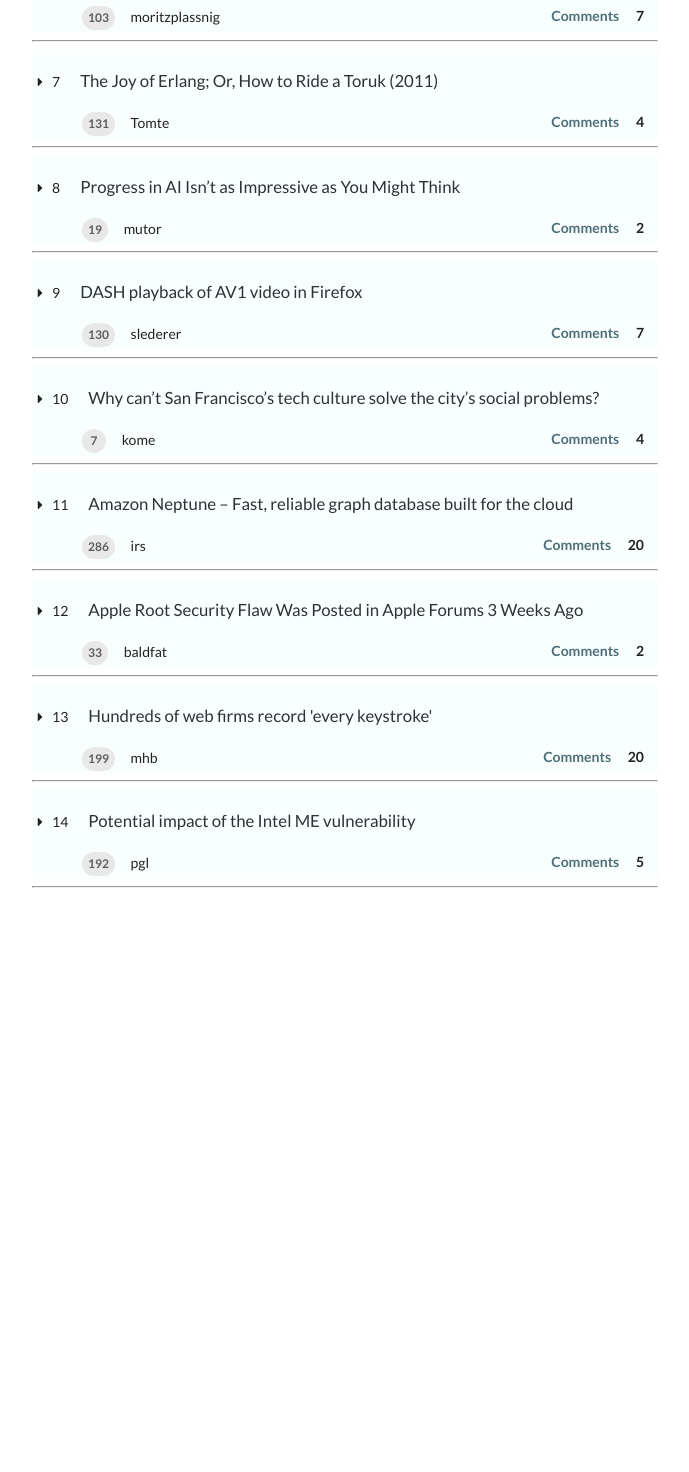
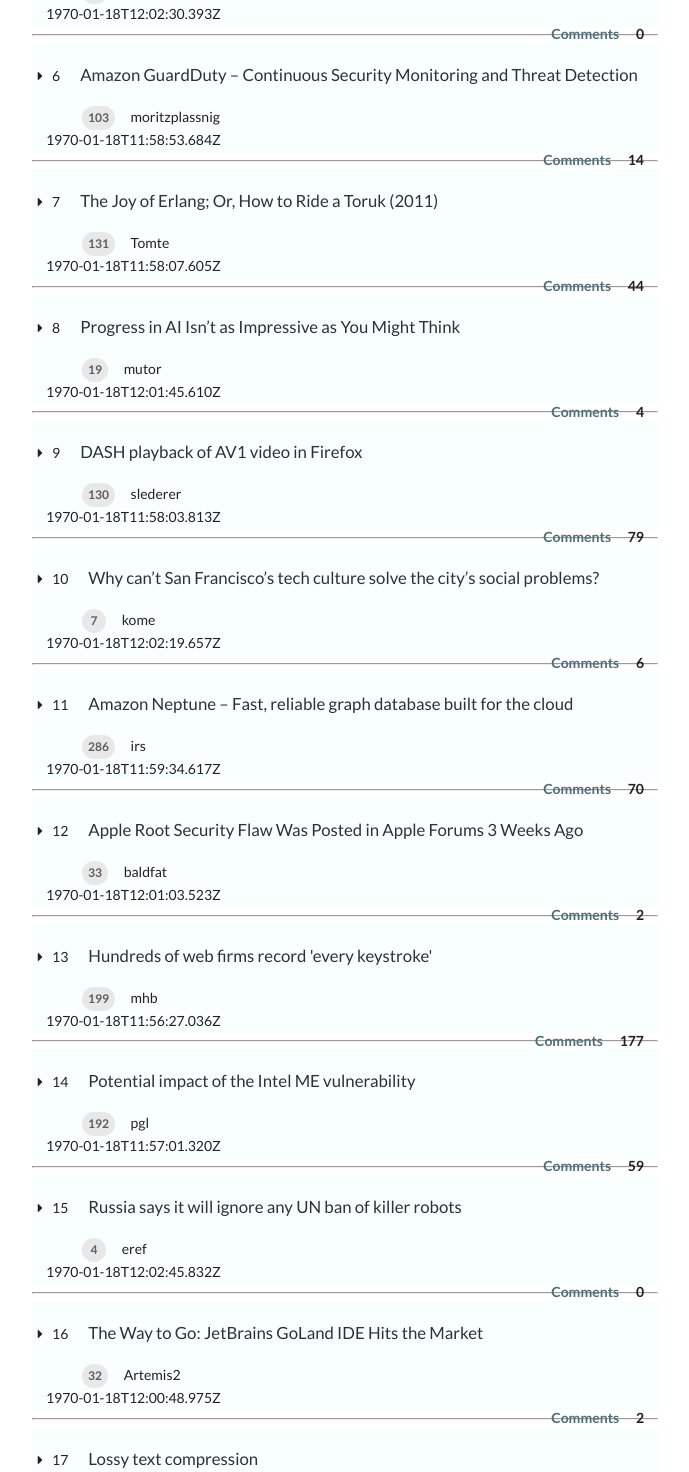
Before and after one commit to dikshajoshi44/Hacker-News-Clone, a plain HTML site: page home.html in a window 1280 px wide. Shown: the part 586-2058 px from the top of the page, without its empty margins (295-984 px from the left). Before the commit the page ends 1495 px from the top, so only its background shows below. Drawn offline with Linux system fonts and the light colour scheme.

Commit message:
css file

```diff
--- a/css/main.css
+++ b/css/main.css
@@ -60,3 +60,7 @@ a.ui.header:active {
 .ui.tiny{
 	padding-left: 1rem;
 }
+
+#dj{
+	margin-left: 1rem;
+}
--- a/js/main.js
+++ b/js/main.js
@@ -4,6 +4,8 @@ $.getJSON( "http://localhost:8000/data/test.json", function( data ) {    //readi
 	console.log(data);    //showing the data on console
 	$.each(data, function( index, value ) {    // reading the data from json file one by one , vaule refers to 1 object of json file present in data
 		console.log(value);    // showing data of one object on console
+		var t = new Date( value['time'] );
+		var formatted = t.toISOString("dd.mm.yyyy hh:MM:ss");
 		var b = '<div id="mainfile">' +    // variable b is containing all the fields present inside 1 object
 	  			'<span class="ui list">' +
 	    			'<i class="right triangle icon"></i>' + (index + 1) +
@@ -12,8 +14,9 @@ $.getJSON( "http://localhost:8000/data/test.json", function( data ) {    //readi
 	  			'<br><br>' +
 	  			'<div class="ui circular label">' + value['score'] + '</div>' +
 	  			'<span class="ui tiny ">' + value['by'] + '</span>' +
+	  			'<div id = "dj">' + formatted + '</div>' +
 				'<span class="ui link ">' +
-				  '<b><a class="item">Comments </a> <span id="comm">' + value['kids'].length + '</span></b>' +
+				  '<b><a class="item">Comments </a> <span id="comm">' + value['descendants'] + '</span></b>' +
 				'</span>' +
 	  			'</div><hr>';
 
```
